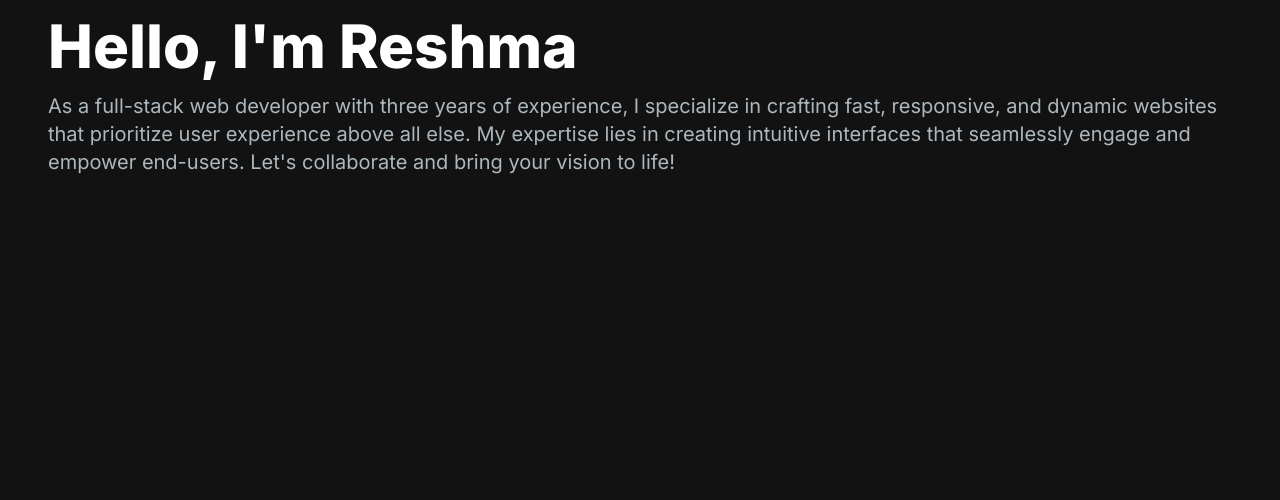
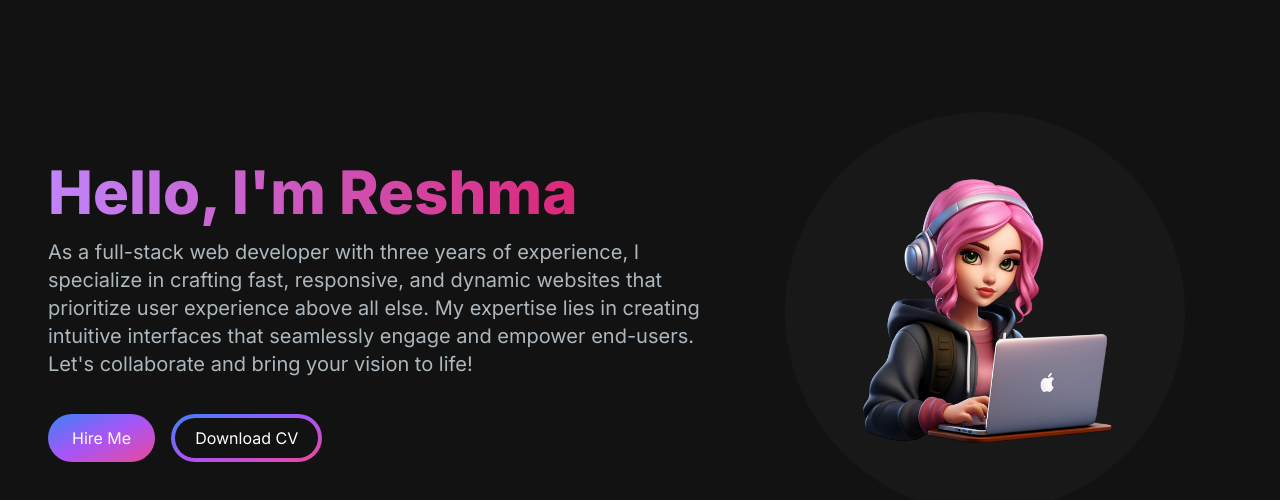
Before and after one commit to Reshma-24799/nextjs-portfolio, a Next.js app: page / in a window 1280 px wide. Shown: the top 500 px of the page. Built offline with nearby package versions, Linux system fonts and the light colour scheme.

Commit message:
completed intro section

```diff
--- a/src/app/components/HeroSection.jsx
+++ b/src/app/components/HeroSection.jsx
@@ -1,14 +1,42 @@
+import Image from "next/image";
 
 const HeroSection = () => {
   return (
     <section>
-        <h1 className="text-white mb-4 text-4xl lg:text-6xl font-extrabold">Hello, I'm Reshma</h1>
-        <p className="text-[#ADB7BE] text-lg lg:text-xl">
-            As a full-stack web developer with three years of experience, I specialize
-            in crafting fast, responsive, and dynamic websites that prioritize user
-            experience above all else. My expertise lies in creating intuitive interfaces
-            that seamlessly engage and empower end-users. Let's collaborate and bring your vision to life!
-        </p>
+        <div className="grid  grid-cols-1 sm:grid-cols-12">
+          <div className="col-span-7 place-self-center text-center sm:text-left">
+            <h1 className="text-white mb-4 text-4xl sm:lg-text-5xl lg:text-6xl font-extrabold">
+             <span className="text-transparent bg-clip-text bg-gradient-to-r  from-purple-400 to-pink-600">Hello, I'm Reshma</span>
+            </h1>
+            <p className="text-[#ADB7BE] sm:text-lg lg:text-xl mb-6">
+              As a full-stack web developer with three years of experience, I specialize
+              in crafting fast, responsive, and dynamic websites that prioritize user
+              experience above all else. My expertise lies in creating intuitive interfaces
+              that seamlessly engage and empower end-users. Let's collaborate and bring your vision to life!
+            </p>
+            <div>
+              <button className="w-full sm:w-fit px-6 py-3 rounded-full mr-4 hover:bg-slate-200 bg-gradient-to-br from-blue-500 via-purple-500  to-pink-500 text-white">
+                  Hire Me
+              </button>
+              <button className="w-full px-1 py-1 sm:w-fit rounded-full  bg-gradient-to-br from-blue-500 via-purple-500  to-pink-500 hover:bg-slate-800 text-white mt-3">
+                 <span className="block bg-[#121212] hover:bg-slate-800 rounded-full px-5 py-2">Download CV</span>
+              </button>
+            </div>
+          </div>
+          <div className="col-span-5 place-self-center mt-4 lg:mt-0">
+            <div className="rounded-full bg-[#181818] w-[250px] h-[250px] lg:w-[400px] lg:h-[400px] relative">
+              <Image
+                src="/images/hero-image.png"
+                alt="hero image"
+                className="absolute transform -translate-x-1/2 -translate-y-1/2 top-1/2 left-1/2"
+                width={300}
+                height={300}
+              />
+            </div>
+
+          </div>
+        </div>
+
     </section>
   )
 }
--- a/src/app/page.js
+++ b/src/app/page.js
@@ -2,8 +2,10 @@
 
 export default function Home() {
   return (
-    <main className="flex min-h-screen flex-col bg-[#121212] container mx-auto px-12 py-4">
-        <HeroSection />
+    <main className="flex min-h-screen flex-col bg-[#121212] ">
+        <div className="container mx-auto px-12 py-4 mt-24">
+          <HeroSection />
+        </div>
     </main>
   );
 }
```
Also changed, not shown: public/images/hero-image.png (added).
